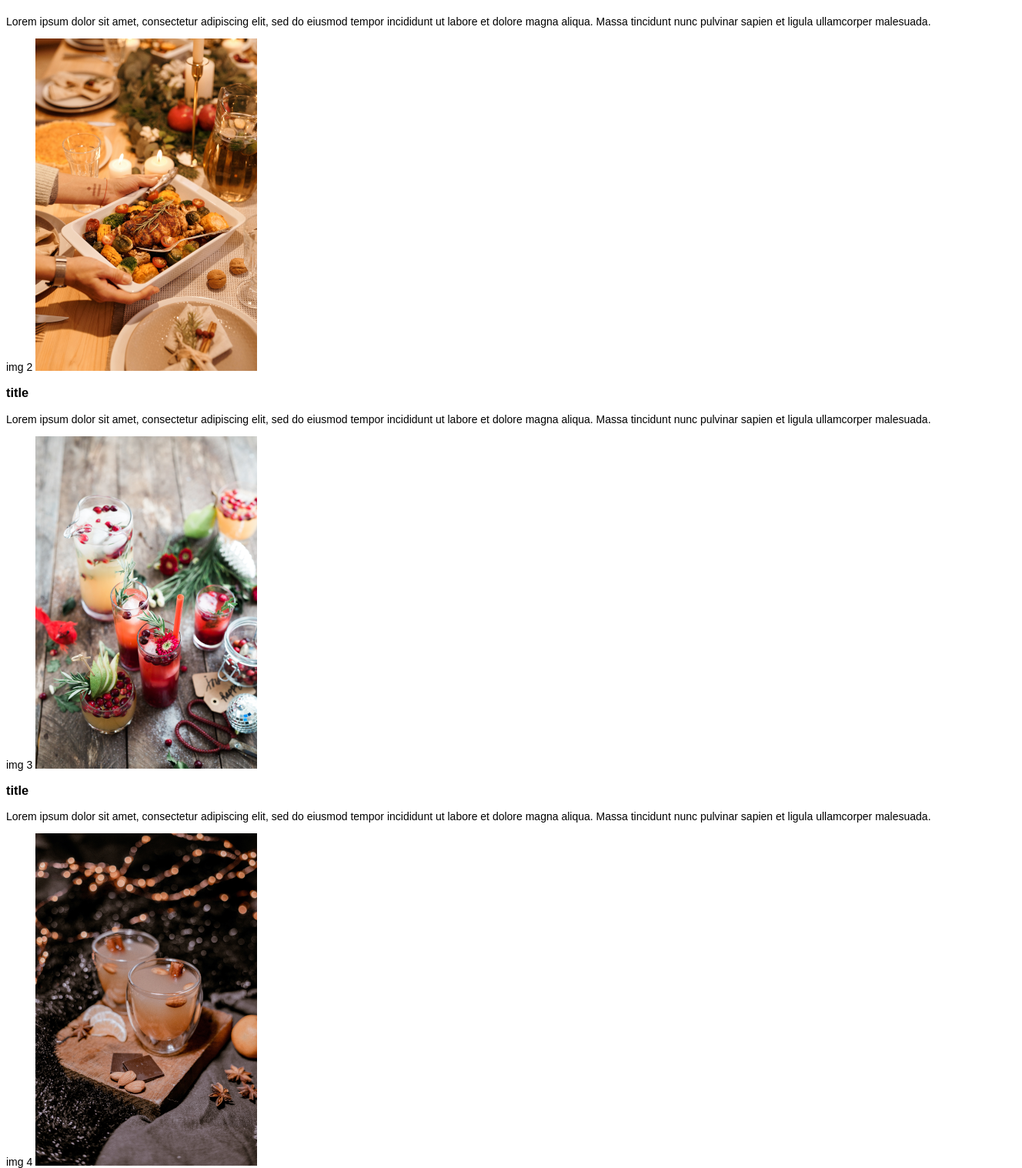
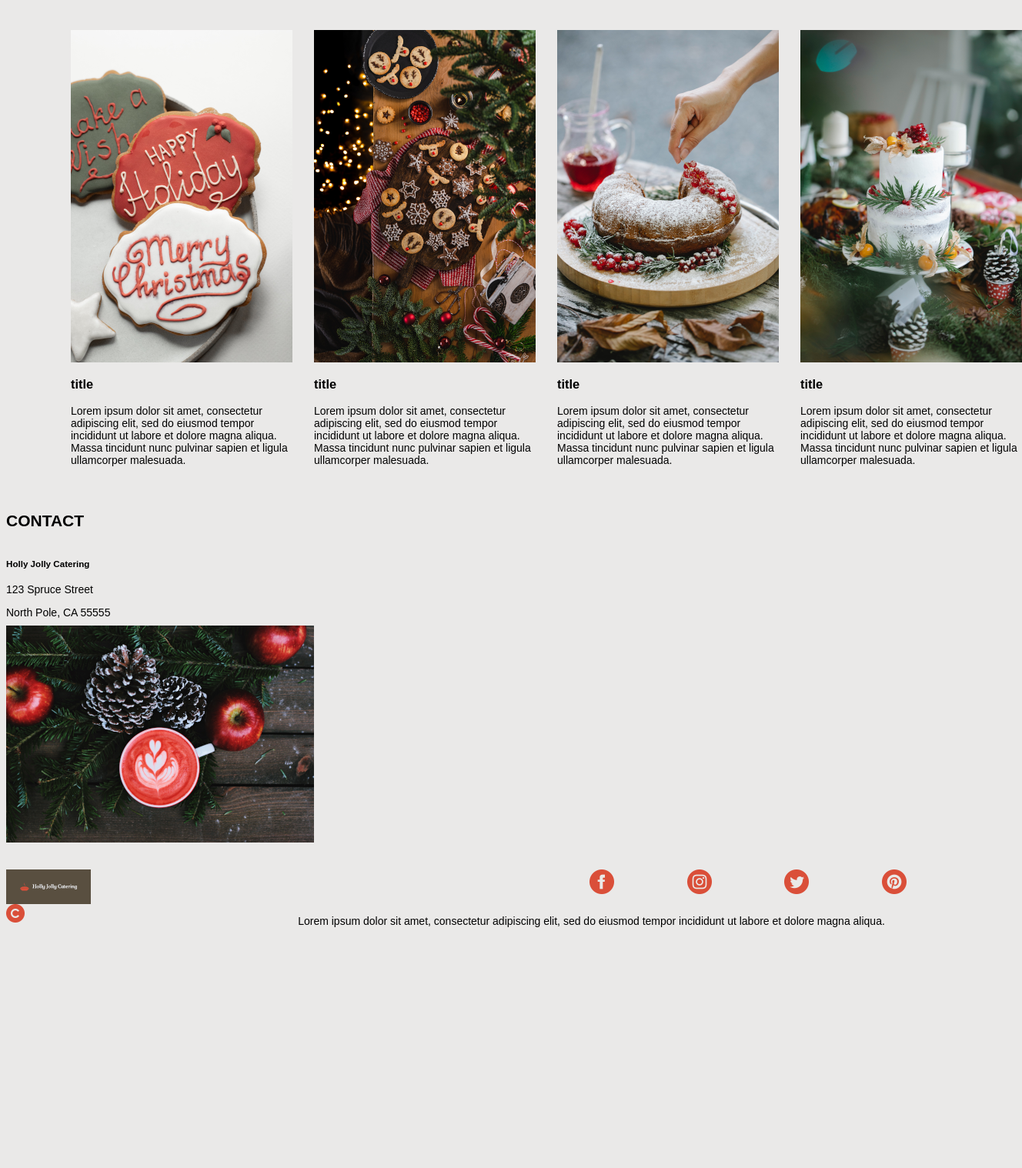
Before and after one commit to angelcorralnunez/RA-FS-WK-1-Create-a-simple-web-page, a plain HTML site: page index.html in a window 1280 px wide. Shown: the part 1057-2575 px from the top of the page at 77% size, 1328 px wide, since content can reach past the window. After the commit the page ends 2276 px from the top, so only its background shows below. Drawn offline with Linux system fonts and the light colour scheme.

Commit message:
set basic css structure
set up grid structures using css

```diff
--- a/index.css
+++ b/index.css
@@ -13,7 +13,7 @@ body {
     font-size: 14px;
     color: #222
     padding: 0;
-    background: #fff;
+    background: #eae9e8;
 }
 
 .navbar-main {
@@ -100,3 +100,47 @@ body {
         border: 2px solid #eae9e8;
         border-radius: 50%;
 }
+.about-grid {
+    display: grid;
+    grid-template-columns: 50% 50%;
+
+}
+
+.menu-grid-cont-top {
+    display: grid;
+    grid-template-columns: repeat(4, 1fr);
+    grid-template-rows: repeat(2, auto);
+    gap: 1.75rem;
+    width: min(90%, 68.5rem);
+    margin-inline: auto;
+
+}
+
+.menu-grid-cont-bot {
+    display: grid;
+    grid-template-columns: repeat(4, 1fr);
+    grid-template-rows: repeat(2, auto);
+    gap: 1.75rem;
+    width: min(90%, 68.5rem);
+    margin-inline: auto;
+
+}
+
+.contact-grid {
+    display: grid;
+    grid-template-rows: 25% 25% 25% 25%;
+}
+.footer-cont {
+    display: grid;
+    grid-template-rows: 50% 50%;
+}
+
+.footer-grid {
+    display: grid;
+    grid-template-columns: 20% 40% 10% 10% 10% 10%;
+}
+
+.copy-grid {
+    display: grid;
+    grid-template-columns: 30% 70%;
+}
--- a/index.html
+++ b/index.html
@@ -33,75 +33,82 @@
             <h1>HOLLY JOLLY CATERING</h1>
             <div class="about-grid">
                 <img class="hero-img" src="assets\hero-pexels-ekaterina-bolovtsova-5702786400x267.png">
-                <h2>ABOUT</h2>
-                <p class="about-par">Lorem ipsum dolor sit amet, consectetur adipiscing elit, sed do eiusmod tempor incididunt ut labore et dolore magna aliqua. Massa tincidunt nunc pulvinar sapien et ligula ullamcorper malesuada. Diam maecenas sed enim ut sem viverra aliquet eget sit. Posuere lorem ipsum dolor sit amet consectetur adipiscing elit. Consequat interdum varius sit amet mattis vulputate enim. Ultricies mi quis hendrerit dolor magna.</p>
+                <div>
+                    <h2>ABOUT</h2>
+                    <p class="about-par">Lorem ipsum dolor sit amet, consectetur adipiscing elit, sed do eiusmod tempor incididunt ut labore et dolore magna aliqua. Massa tincidunt nunc pulvinar sapien et ligula ullamcorper malesuada. Diam maecenas sed enim ut sem viverra aliquet eget sit. Posuere lorem ipsum dolor sit amet consectetur adipiscing elit. Consequat interdum varius sit amet mattis vulputate enim. Ultricies mi quis hendrerit dolor magna.</p>
+                </div>
             </div>
-            <div class="menu-grid">
-                <div class="menu-pic-cont">
-                    <h2>MENU</h2>
-                    <div class="cont-top-row"> img 1
+            <div>
+                <h2>MENU</h2>
+                <div class="menu-grid-cont-top">
+                    <div class="cont-top-row">
                         <img class="img-top-row" src="assets\brooke-lark-F_IST8bKxhI-unsplash288x425.png">
                         <H3>title</H3>
                         <P>Lorem ipsum dolor sit amet, consectetur adipiscing elit, sed do eiusmod tempor incididunt ut labore et dolore magna aliqua. Massa tincidunt nunc pulvinar sapien et ligula ullamcorper malesuada. </P>
                     </div>
-                    <div class="cont-top-row">img 2
+                    <div class="cont-top-row">
                         <img class="img-top-row"  src="assets\pexels-nicole-michalou-5768972288x432.png">
                         <H3>title</H3>
                         <P>Lorem ipsum dolor sit amet, consectetur adipiscing elit, sed do eiusmod tempor incididunt ut labore et dolore magna aliqua. Massa tincidunt nunc pulvinar sapien et ligula ullamcorper malesuada. </P>
-                    </div class="cont-top-row">
-                    <div>img 3
+                    </div>
+                    <div class="cont-top-row">
                         <img class="img-top-row"  src="assets\brooke-lark-HjWzkqW1dgI-unsplash288x432.png">
                         <H3>title</H3>
                         <P>Lorem ipsum dolor sit amet, consectetur adipiscing elit, sed do eiusmod tempor incididunt ut labore et dolore magna aliqua. Massa tincidunt nunc pulvinar sapien et ligula ullamcorper malesuada. </P>
                     </div>
-                    <div class="cont-top-row">img 4
+                    <div class="cont-top-row">
                         <img class="img-top-row"  src="assets\pexels-lena-khrupina-3409353288x432.png">
                         <H3>title</H3>
                         <P>Lorem ipsum dolor sit amet, consectetur adipiscing elit, sed do eiusmod tempor incididunt ut labore et dolore magna aliqua. Massa tincidunt nunc pulvinar sapien et ligula ullamcorper malesuada. </P>
                     </div>
                 </div>
-                <div>
-                    <div class="cont-bot-row">img 5
+                <div class="menu-grid-cont-bot">
+                    <div class="cont-bot-row">
                         <img class="img-bot-row"  src="assets\pexels-monstera-5709054288x432.png">
                         <H3>title</H3>
                         <P>Lorem ipsum dolor sit amet, consectetur adipiscing elit, sed do eiusmod tempor incididunt ut labore et dolore magna aliqua. Massa tincidunt nunc pulvinar sapien et ligula ullamcorper malesuada. </P>
                     </div>
-                    <div class="cont-bot-row">img 6
+                    <div class="cont-bot-row">
                         <img class="img-bot-row" src="assets\svitlana-pPysO0fXr3s-unsplash288x432.png">
                         <H3>title</H3>
                         <P>Lorem ipsum dolor sit amet, consectetur adipiscing elit, sed do eiusmod tempor incididunt ut labore et dolore magna aliqua. Massa tincidunt nunc pulvinar sapien et ligula ullamcorper malesuada. </P>
                     </div>
-                    <div class="cont-bot-row">img 7
+                    <div class="cont-bot-row">
                         <img class="img-bot-row" src="assets\pexels-tim-douglas-6210848288x432.png">
                         <H3>title</H3>
                         <P>Lorem ipsum dolor sit amet, consectetur adipiscing elit, sed do eiusmod tempor incididunt ut labore et dolore magna aliqua. Massa tincidunt nunc pulvinar sapien et ligula ullamcorper malesuada. </P>
                     </div>
-                    <div class="cont-bot-row">img 8
+                    <div class="cont-bot-row">
                         <img class="img-bot-row" src="assets\pexels-tim-douglas-6210763288x432.png">
                         <H3>title</H3>
                         <P>Lorem ipsum dolor sit amet, consectetur adipiscing elit, sed do eiusmod tempor incididunt ut labore et dolore magna aliqua. Massa tincidunt nunc pulvinar sapien et ligula ullamcorper malesuada. </P>
                     </div>
                 </div>
             </div>
+
+            <h2>CONTACT</h2>
             <div class="contact-grid">
-                <H2>CONTACT</H2>
-                <h5>Holly Jolly Catering</h5>
-                <P>123 Spruce Street</P><br>
-                <P>North Pole, CA 55555</P><br>
-                <P>123-456-7890</P><br>
+                <div>
+                    <h5>Holly Jolly Catering</h5>
+                    <P>123 Spruce Street</P>
+                    <P>North Pole, CA 55555</P>
+                    <P>123-456-7890</P>
+                </div>
                 <img class="contact-img" src="assets\contact-toa-heftiba-WsDF95mSUsI-unsplash400x282.png">
             </div>
         </main>
-        <footer>
+        <footer class="footer-cont">
             <div class="footer-grid">
                 <img class="logo-foot" src="assets\cover - Copy110x45.png">
-                <div class="empty">empty</div>
+                <div class="empty"></div>
                 <img class="icon-fb" src="assets\iconmonstr-facebook-4-32.png">
                 <img class="icon-insta" src="assets\iconmonstr-instagram-14-32.png">
                 <img class="icon-twit" src="assets\iconmonstr-twitter-4-32.png">
                 <img class="icon-pin" src="assets\iconmonstr-pinterest-4-32.png">
+            </div>
+            <div class="copy-grid">
                 <img class="icon-copy" src="assets\iconmonstr-copyright-1-24.png">
-                <P class="copyright">Lorem ipsum dolor sit amet, consectetur adipiscing elit, sed do eiusmod tempor incididunt ut labore et dolore magna aliqua. Massa tincidunt nunc pulvinar sapien et ligula ullamcorper malesuada. </P>
+                <P class="copyright">Lorem ipsum dolor sit amet, consectetur adipiscing elit, sed do eiusmod tempor incididunt ut labore et dolore magna aliqua.</P>
             </div>
         </footer>
         <script src="" async defer></script>
```
